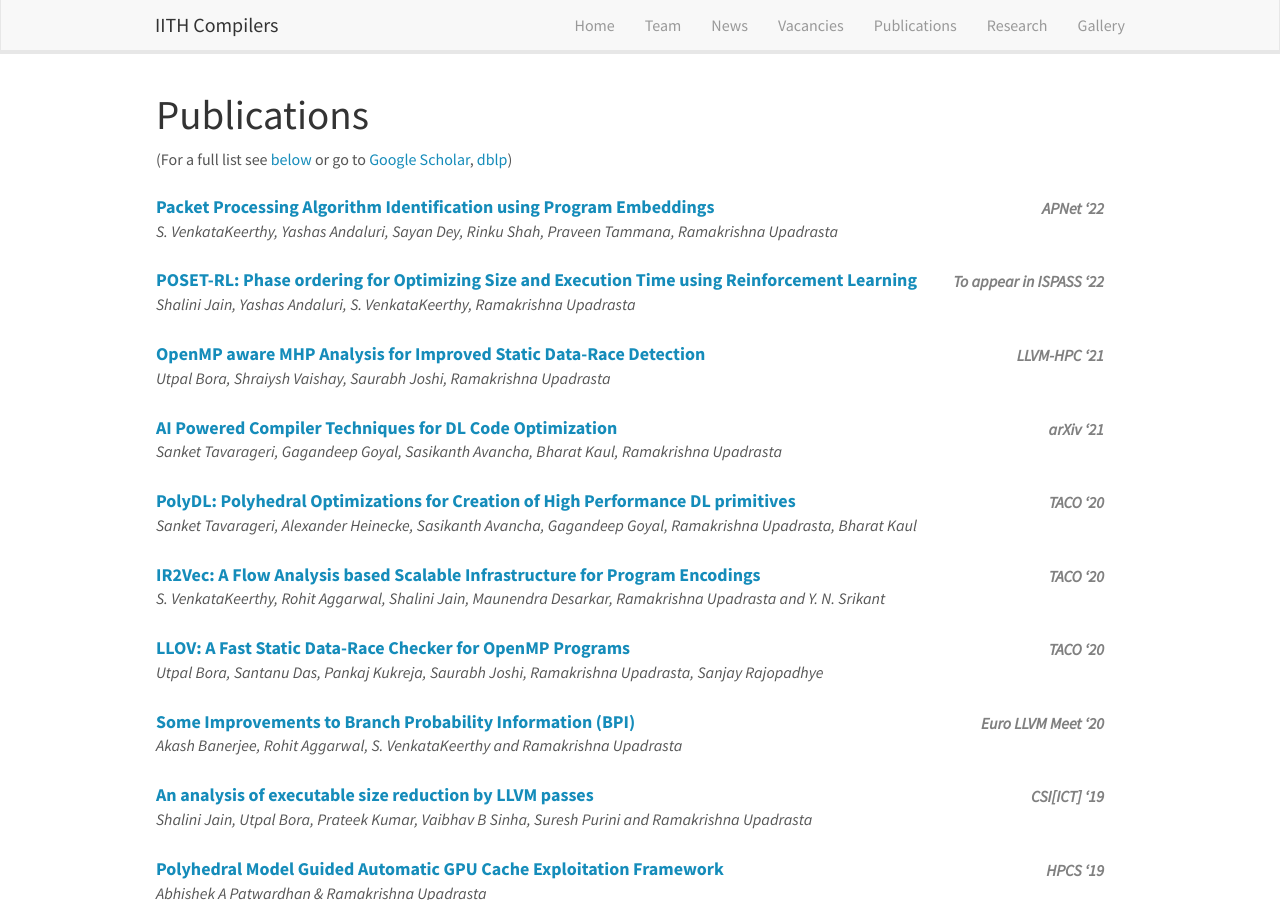
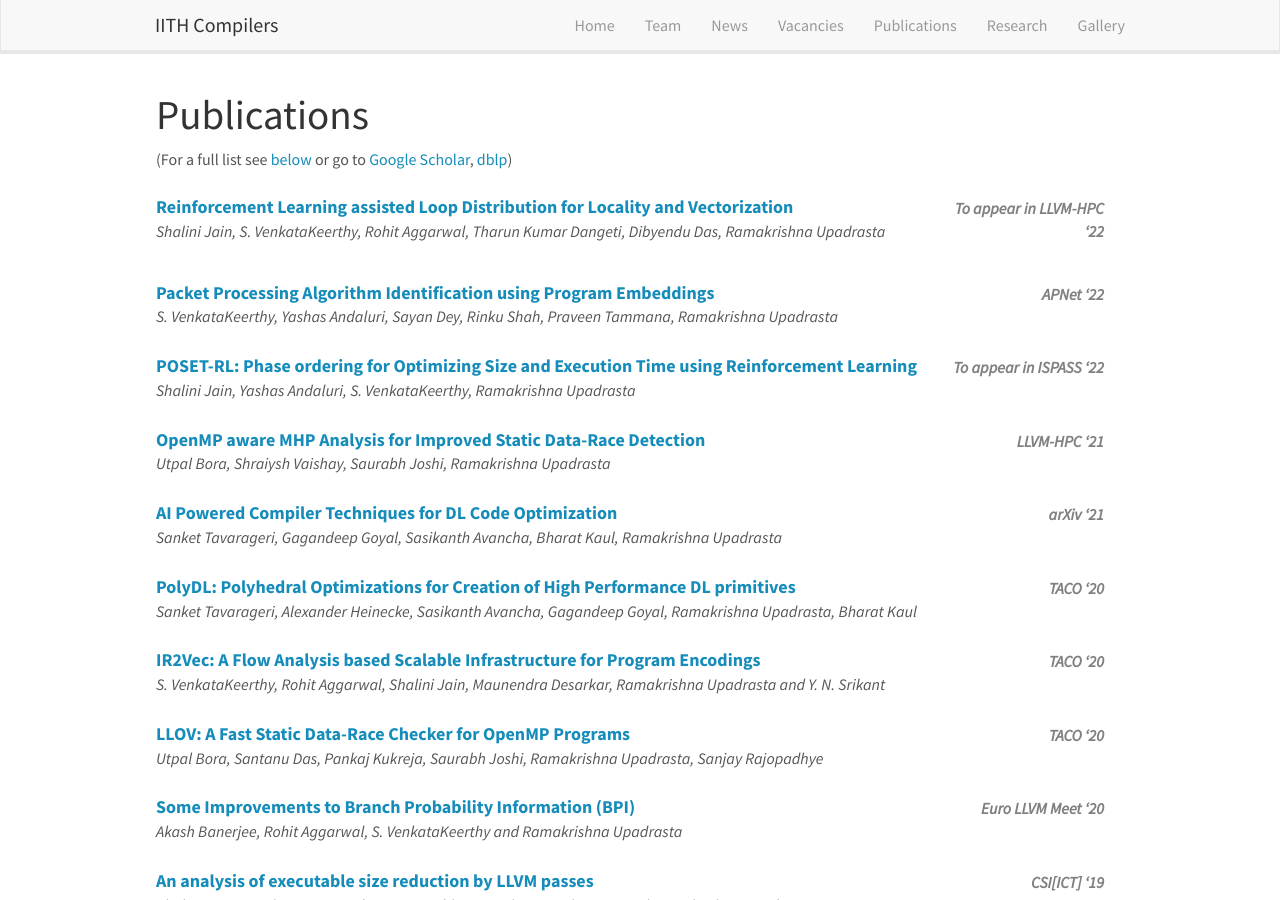
Before and after one commit to utpalbora/compilers.cse.iith.ac.in, a Jekyll site: the page built from _pages/publications.md, in a window 1280 px wide and 900 px high. Built offline with Jekyll 4.4.1, drawn with Linux system fonts in a browser that asks for light colours; nearby versions of some CDN libraries.

Commit message:
Added new page for Shalini's paper

```diff
--- a/_data/publist.yml
+++ b/_data/publist.yml
@@ -1,3 +1,14 @@
+- shortname: "rl_loop_distribution"
+  title: "Reinforcement Learning assisted Loop Distribution for Locality and Vectorization"
+  authors: "Shalini Jain, S. VenkataKeerthy, Rohit Aggarwal, Tharun Kumar Dangeti, Dibyendu Das, Ramakrishna Upadrasta"
+  year: "2022"
+  publishedAt: "To appear in LLVM-HPC"
+  project: 0
+  publication: 1
+  type: "Journal|Transaction|Conference"
+  # image: ""
+  highlight: 1
+
 - shortname: "packet_processing"
   title: "Packet Processing Algorithm Identification using Program Embeddings"
   authors: "S. VenkataKeerthy, Yashas Andaluri, Sayan Dey, Rinku Shah, Praveen Tammana, Ramakrishna Upadrasta"
--- /dev/null
+++ b/_pages/rl_loop_distribution.md
@@ -0,0 +1,21 @@
+---
+title: "Reinforcement Learning assisted Loop Distribution for Locality and Vectorization"
+# redirect_from:
+#     - /publications/packet_processing
+layout: textlay
+excerpt: "IITH Compilers Team -- Publications"
+sitemap: false
+permalink: /publications/rl_loop_distribution/
+---
+
+<div class="container-fluid" style="height:100%; width:100%">
+
+# Reinforcement Learning assisted Loop Distribution for Locality and Vectorization
+*Shalini Jain, S. VenkataKeerthy, Rohit Aggarwal, Tharun Kumar Dangeti, Dibyendu Das, [Ramakrishna Upadrasta](https://www.iith.ac.in/~ramakrishna)*
+#### To be published at LLVM-HPC 2022
+<br>
+
+<p>Loop distribution (loop fission) is a well known compiler optimization that splits the loop into multiple loops. Loop distribution can be seen as an enabler of various other optimizations with different goals, like, the parallelizability of the loop, the vectorizability of the loop, its locality characteristics. In this work, we present a Reinforcement Learning (RL) based approach to efficiently perform loop-distribution with the twin goals of optimizing for both vectorization as well as locality. Broadly, we generate the SCC Dependence Graph (SDG) for each loop of the program. Our RL model learns to predict the distribution order of the loop by performing topological walk of the graph. The reward to our model is computed using the instruction cost and number of cache misses of the loop. As the RL models need data for training purposes, we also propose a novel strategy to extend the training set by  generating new loops. We show our results on x86 architecture on various benchmarks: from TSVC, LLVM-Test-Suite, PolyBench and PolyBench-NN. Our framework achieves an average improvement of 3.63% on TSVC, 4.61% on LLVM-Test-Suite Microbenchmarks, 1.78% on PolyBench and 1.95% on PolyBench-NN benchmark suites for execution time. The baseline is O3 compiler option of LLVM. We also show the improvements of our method on other performance metrics like Instruction Per
+Cycle (IPC), Number of loops distributed & vectorized, and L1 cache performance.</p>
+
+</div>
```
